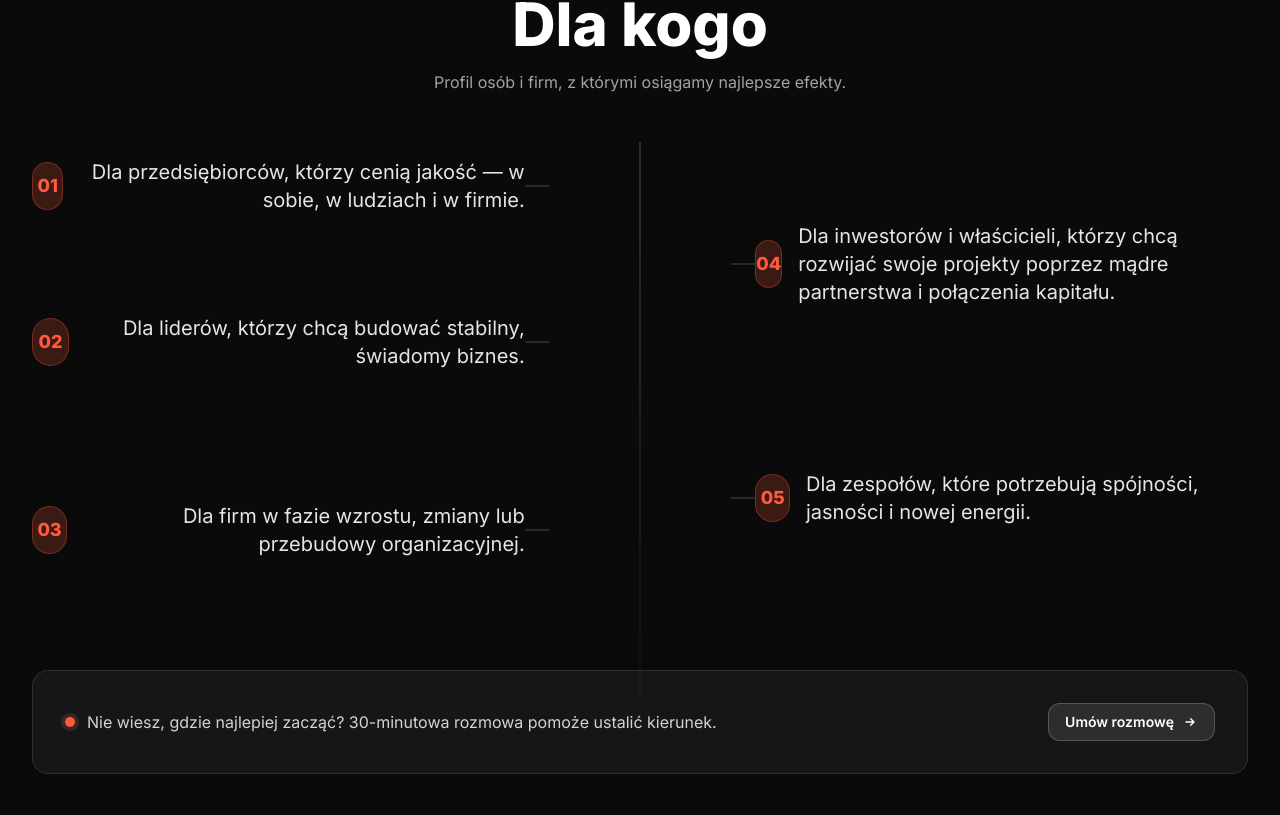
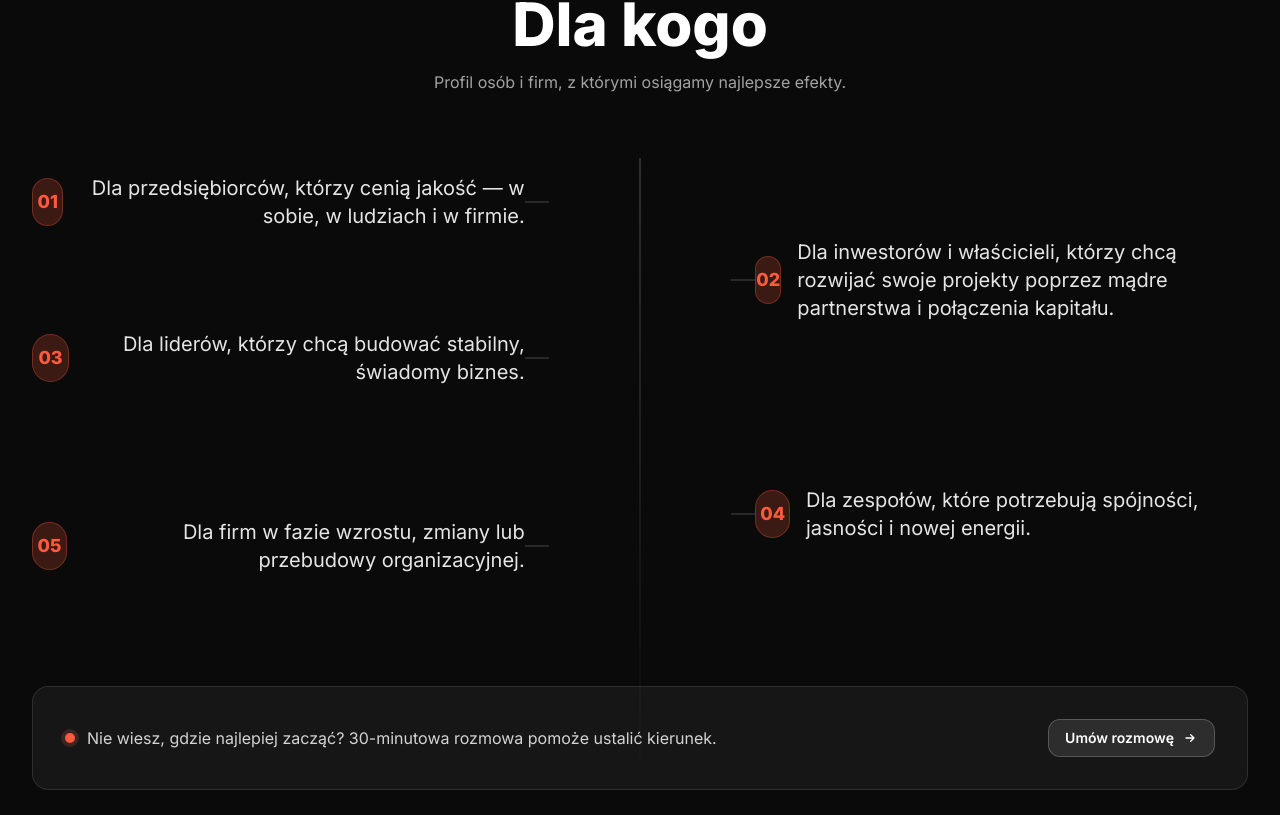
Before and after one commit to technikyvl/MAGIC-LANDING-PAGE-NEW, a Next.js app in the folder MAGICLIFELANDING/: page /wspolpraca in a window 1280 px wide. Shown: the part 4845-5660 px from the top of the page. Built offline with nearby package versions, Linux system fonts and the light colour scheme.

Commit message:
Update page.jsx

```diff
--- a/MAGICLIFELANDING/app/wspolpraca/page.jsx
+++ b/MAGICLIFELANDING/app/wspolpraca/page.jsx
@@ -378,7 +378,7 @@
           </div>
 
           {/* network layout with central line and connectors */}
-          <div className="relative">
+          <div className="relative mt-10 sm:mt-12 lg:mt-16">
             {/* central vertical line */}
             <div className="hidden lg:block absolute left-1/2 top-0 bottom-0 -translate-x-1/2 w-px bg-gradient-to-b from-white/30 via-white/15 to-transparent" />
 
@@ -391,7 +391,7 @@
                     <span className="hidden lg:block absolute right-[-24px] top-1/2 -translate-y-1/2 h-px w-6 bg-white/25" />
                     <div className="relative z-10 flex items-center justify-end gap-4 text-right">
                       <span className="inline-flex items-center justify-center w-12 h-12 rounded-full bg-accent/20 text-accent font-extrabold text-base sm:text-lg border border-accent/30">
-                        {String(idx + 1).padStart(2,'0')}
+                        {String(idx * 2 + 1).padStart(2,'0')}
                       </span>
                       <p className="text-neutral-200 text-lg sm:text-xl leading-relaxed max-w-2xl">{txt}</p>
                     </div>
@@ -410,7 +410,7 @@
                     <span className="hidden lg:block absolute left-[-24px] top-1/2 -translate-y-1/2 h-px w-6 bg-white/25" />
                     <div className="relative z-10 flex items-center gap-4">
                       <span className="inline-flex items-center justify-center w-12 h-12 rounded-full bg-accent/20 text-accent font-extrabold text-base sm:text-lg border border-accent/30">
-                        {String(idx + 1 + 3).padStart(2,'0')}
+                        {String(idx * 2 + 2).padStart(2,'0')}
                       </span>
                       <p className="text-neutral-200 text-lg sm:text-xl leading-relaxed max-w-2xl">{txt}</p>
                     </div>
```
